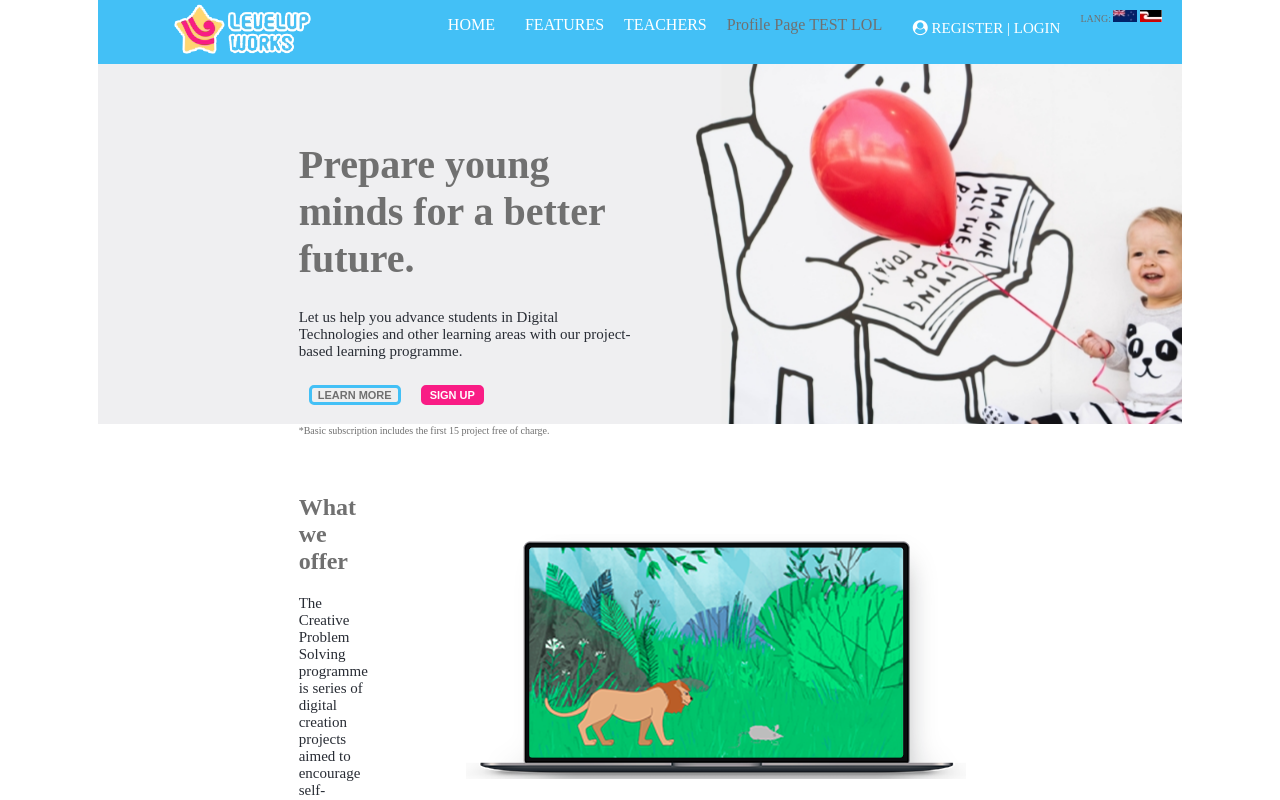
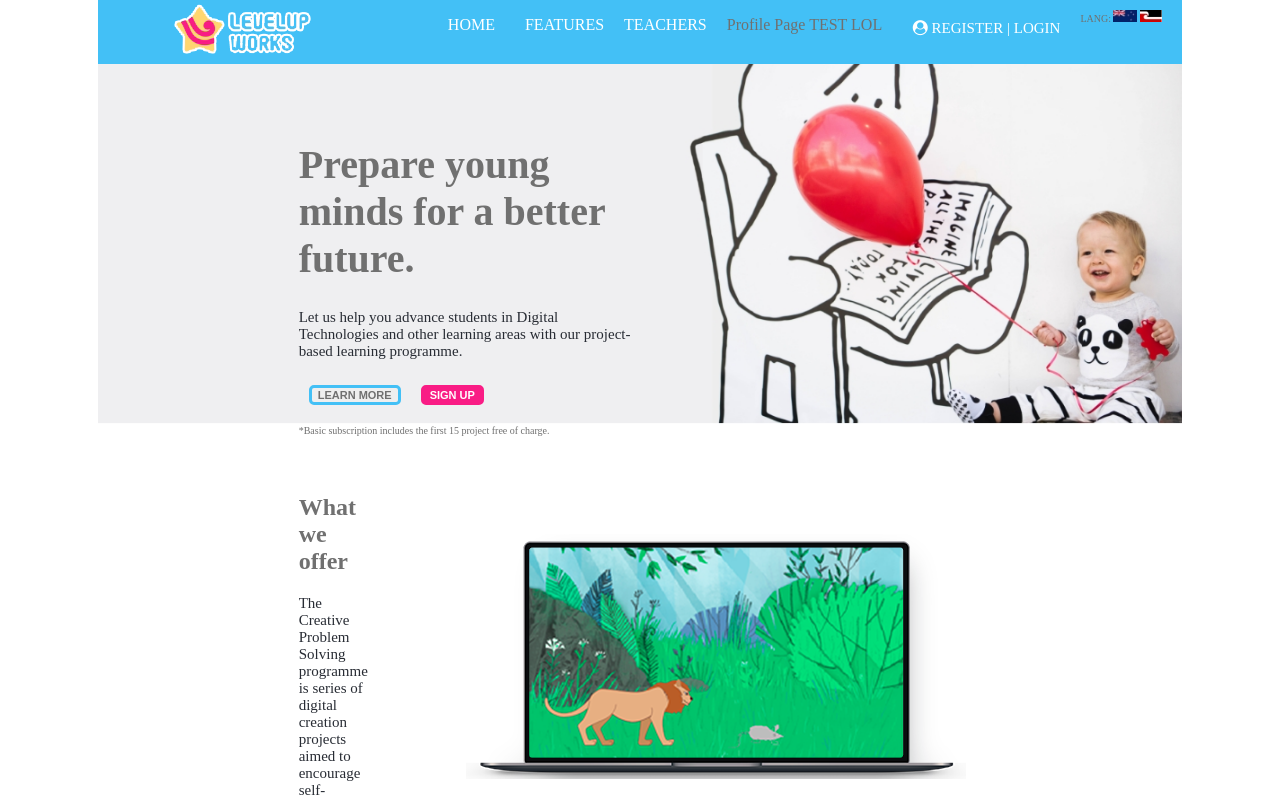
Before and after one commit to joechamberlain1/missionxteamzero-1, a React (Create React App) app: page / in a window 1280 px wide. Shown: the top 800 px of the page. Built offline with nearby package versions, Linux system fonts and the light colour scheme.

Commit message:
change layout for nav.js - ofa

```diff
--- a/src/CSS/hsec1.css
+++ b/src/CSS/hsec1.css
@@ -1,7 +1,7 @@
 .sec1{
     background-image:url("/src/img/baloonkid.jpg");
     background-position: center;
-    object-fit:cover;
+    background-size: cover;
     background-repeat:no-repeat;
     padding-bottom:10px;
     padding-top:50px;
```
